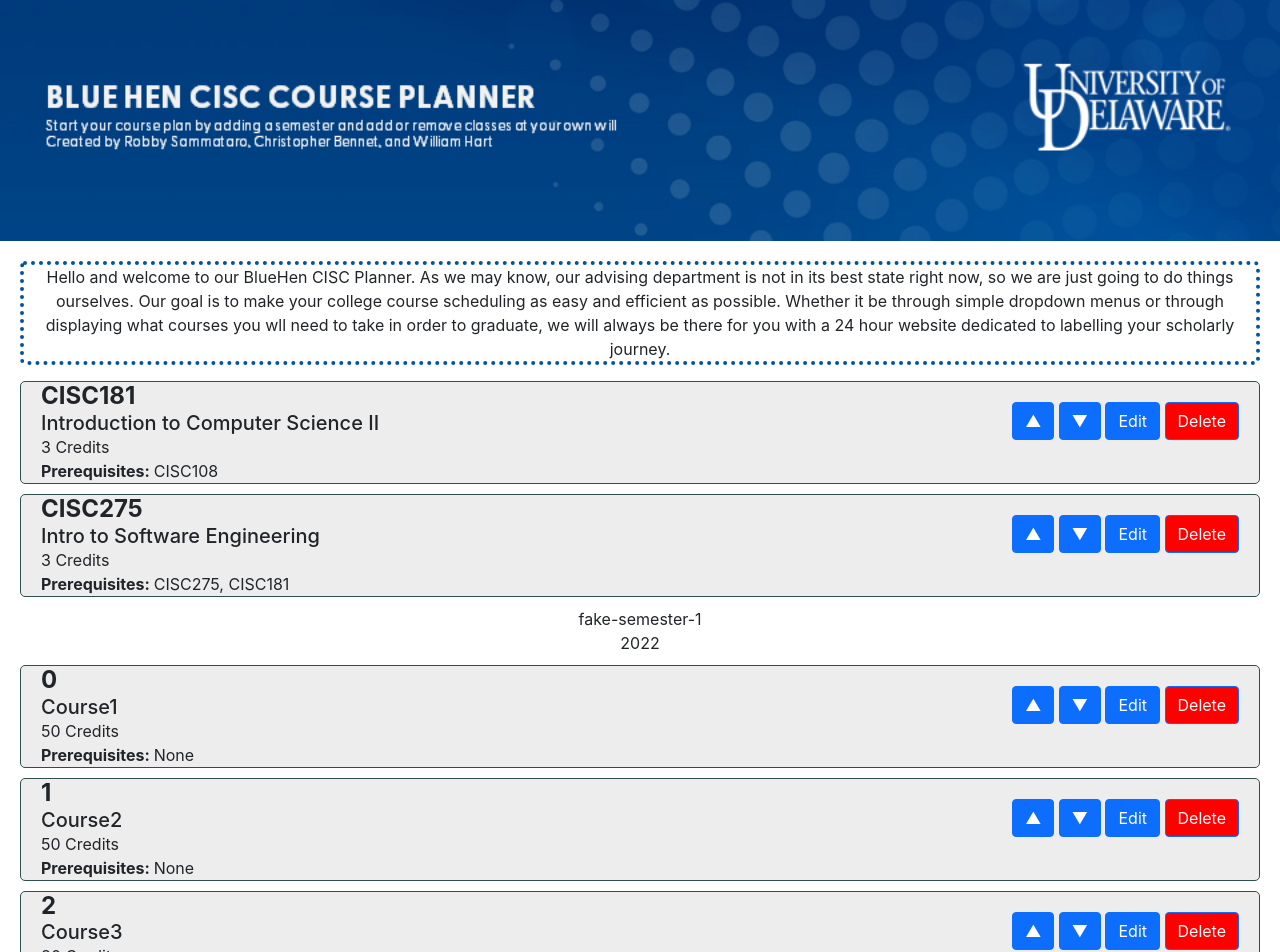
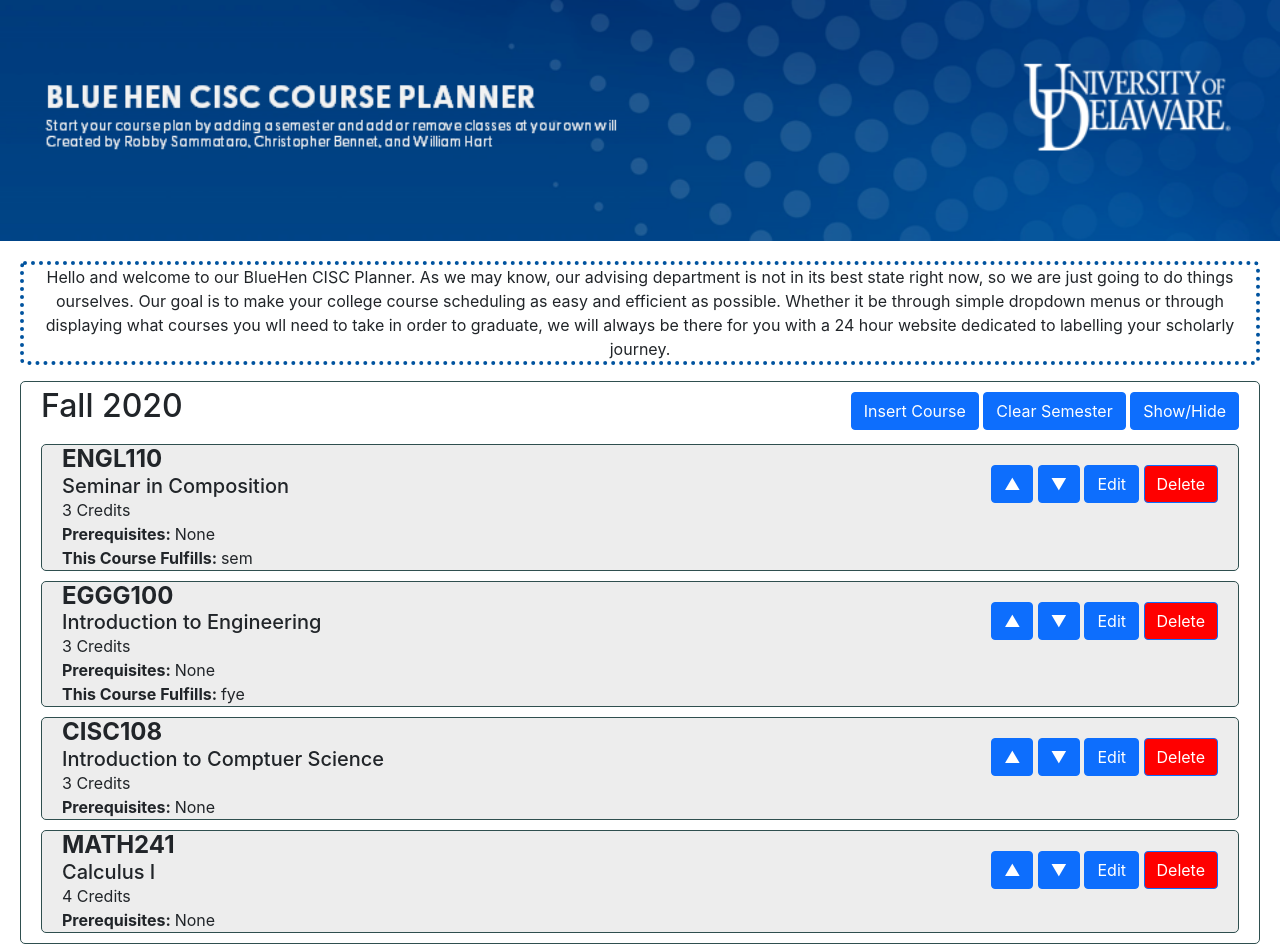
Before and after one commit to UD-CISC275-S22/cis-scheduler-team-16, a React (Create React App) app: page / in a window 1280 px wide. Shown: the top 952 px of the page. Built offline with nearby package versions, Linux system fonts and the light colour scheme.

Commit message:
GUI tweaks to SemesterView and updated course json

```diff
--- a/src/App.tsx
+++ b/src/App.tsx
@@ -1,32 +1,11 @@
 import React from "react";
 import "./App.css";
-import { Course } from "./templates/course";
-import { CourseViewer } from "./components/CourseViewer";
 import headerImage from "./media/banner.png";
 import { SemesterViewer } from "./components/SemesterViewer";
 import { Semester } from "./templates/semester";
 import semesterList from "./templates/Semesters.json";
 
 function App(): JSX.Element {
-    {
-        /** THESE ARE JUST SOME TEMPORARY THINGS WHILE I'M TESTING */
-    }
-    const myCourse: Course = {
-        courseId: "CISC275",
-        name: "Intro to Software Engineering",
-        prereqs: ["CISC275", "CISC181"],
-        credithours: 3,
-        satisfied_requirements: []
-    };
-
-    const myCourse1: Course = {
-        courseId: "CISC181",
-        name: "Introduction to Computer Science II",
-        prereqs: ["CISC108"],
-        credithours: 3,
-        satisfied_requirements: []
-    };
-
     return (
         <div className="App">
             <img src={headerImage} width="100%" />
@@ -48,8 +27,6 @@
                 graduate, we will always be there for you with a 24 hour website
                 dedicated to labelling your scholarly journey.
             </p>
-            <CourseViewer course={myCourse1}></CourseViewer>
-            <CourseViewer course={myCourse}></CourseViewer>
             <div>
                 {semesterList.map((semester: Semester) => (
                     <div key={Date.now()}>
--- a/src/components/SemesterViewer.tsx
+++ b/src/components/SemesterViewer.tsx
@@ -1,5 +1,5 @@
 import React, { useState } from "react";
-import { Button } from "react-bootstrap";
+import { Button, Col, Form, Row } from "react-bootstrap";
 import { Semester } from "../templates/semester";
 import { CourseViewer } from "../components/CourseViewer";
 import { Course } from "../templates/course";
@@ -11,6 +11,8 @@
 }): JSX.Element {
     //State View
     const [courses, setCourses] = useState<Course[]>(semester.courses);
+    const [visible, setVisible] = useState<boolean>(true);
+
     //Component View
     function addCourse(): void {
         //adds a blank course to the semesters course list
@@ -30,10 +32,47 @@
     }
     //Return View
     return (
-        <div>
-            {" "}
-            <div>{semester.term}</div>
-            <div>{semester.year}</div>
+        <div
+            style={{
+                marginLeft: "20px",
+                marginRight: "20px",
+                marginBottom: "10px",
+                borderColor: "darkslategray",
+                borderWidth: "1px",
+                borderStyle: "solid",
+                borderRadius: "5px"
+            }}
+        >
+            {/** Title and Top Level Buttons for Semester component */}
+            <Form.Group as={Row}>
+                <Col>
+                    <h2
+                        style={{
+                            textAlign: "left",
+                            marginLeft: "20px",
+                            marginTop: "5px"
+                        }}
+                    >
+                        {semester.term + "  " + semester.year}
+                    </h2>
+                </Col>
+                <Col
+                    style={{
+                        textAlign: "right",
+                        marginTop: "10px",
+                        marginRight: "20px"
+                    }}
+                >
+                    <Button onClick={addCourse}> Insert Course </Button>{" "}
+                    <Button onClick={clearSem}> Clear Semester </Button>{" "}
+                    <Button onClick={() => setVisible(!visible)}>
+                        Show/Hide
+                    </Button>
+                </Col>
+            </Form.Group>
+
+            {/** Shows the SemesterView Component when not hidden */}
+            {visible && (
                 <div>
                     {courses.map(
                         (course: Course): JSX.Element => (
@@ -42,9 +81,8 @@
                             </div>
                         )
                     )}
-                <Button onClick={addCourse}> Insert Course </Button>{" "}
-                <Button onClick={clearSem}> Clear Semester </Button>
                 </div>
+            )}
         </div>
     );
 }
--- a/src/templates/Semesters.json
+++ b/src/templates/Semesters.json
@@ -1,47 +1,54 @@
 [
     {
-        "term": "fake-semester-1",
-        "year": 2022,
+        "term": "Fall",
+        "year": 2020,
         "courses": [
             {
-                "courseId": "0",
-                "name": "Course1",
+                "courseId": "ENGL110",
+                "name": "Seminar in Composition",
                 "prereqs": [],
-                "credithours": 50,
+                "credithours": 3,
+                "satisfied_requirements": ["sem"]
+            },
+            {
+                "courseId": "EGGG100",
+                "name": "Introduction to Engineering",
+                "prereqs": [],
+                "credithours": 3,
+                "satisfied_requirements": ["fye"]
+            },
+            {
+                "courseId": "CISC108",
+                "name": "Introduction to Comptuer Science",
+                "prereqs": [],
+                "credithours": 3,
                 "satisfied_requirements": []
             },
             {
-                "courseId": "1",
-                "name": "Course2",
+                "courseId": "MATH241",
+                "name": "Calculus I",
                 "prereqs": [],
-                "credithours": 50,
-                "satisfied_requirements": []
-            },
-            {
-                "courseId": "2",
-                "name": "Course3",
-                "prereqs": [],
-                "credithours": 80,
-                "satisfied_requirements": []
-            },
-            {
-                "courseId": "3",
-                "name": "Course4",
-                "prereqs": [],
-                "credithours": 20,
+                "credithours": 4,
                 "satisfied_requirements": []
             }
         ]
     },
     {
-        "term": "fake-semester-2",
-        "year": 2022,
+        "term": "Spring",
+        "year": 2021,
         "courses": [
             {
-                "courseId": "0",
-                "name": "Course1",
-                "prereqs": [],
-                "credithours": 1000,
+                "courseId": "CISC181",
+                "name": "Intro to Computer Science II",
+                "prereqs": ["CISC108"],
+                "credithours": 3,
+                "satisfied_requirements": []
+            },
+            {
+                "courseId": "CISC210",
+                "name": "Intro to Systems Programming",
+                "prereqs": ["CISC108"],
+                "credithours": 3,
                 "satisfied_requirements": []
             }
         ]
```
Lines whose indentation alone changed are shown as unchanged.
